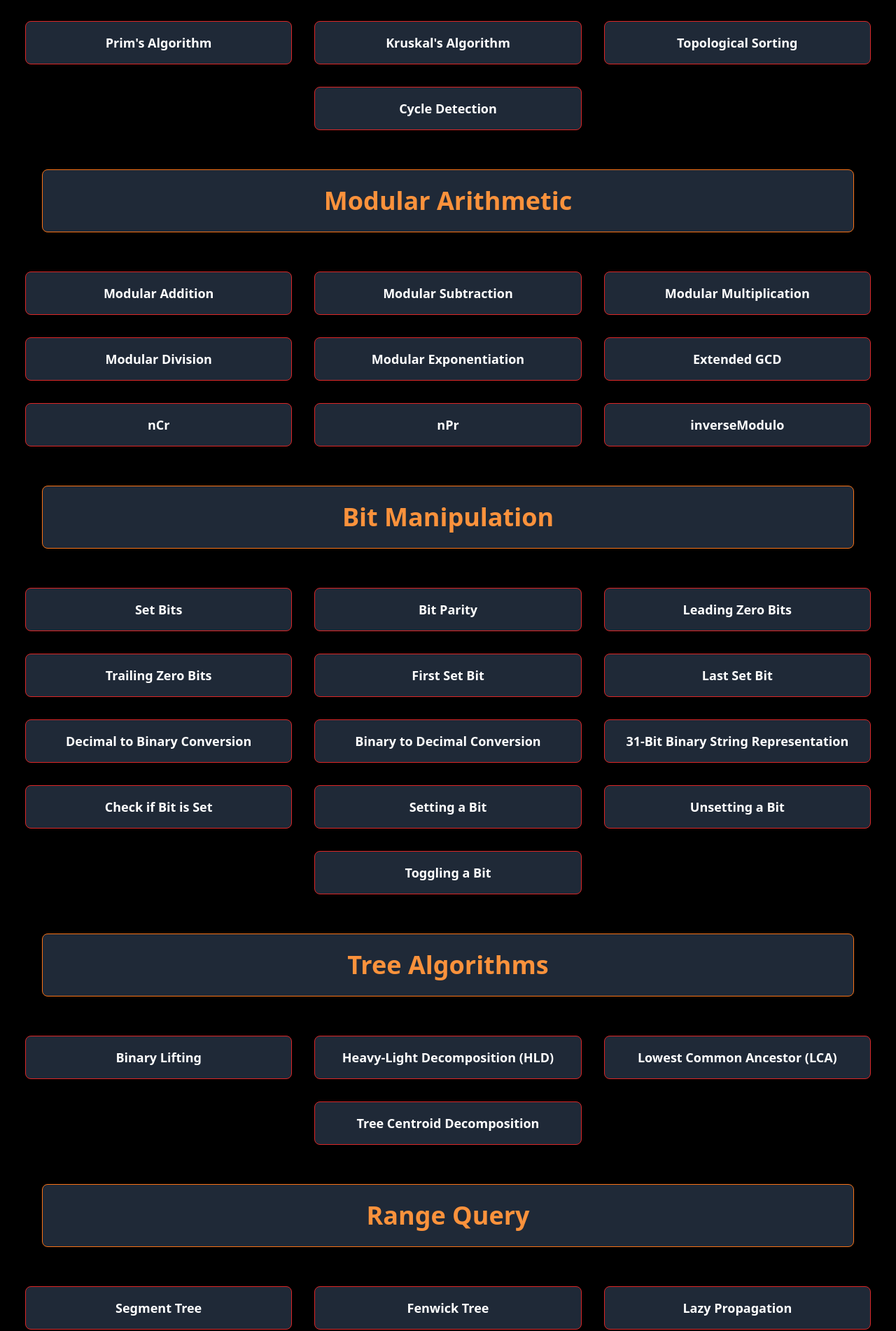
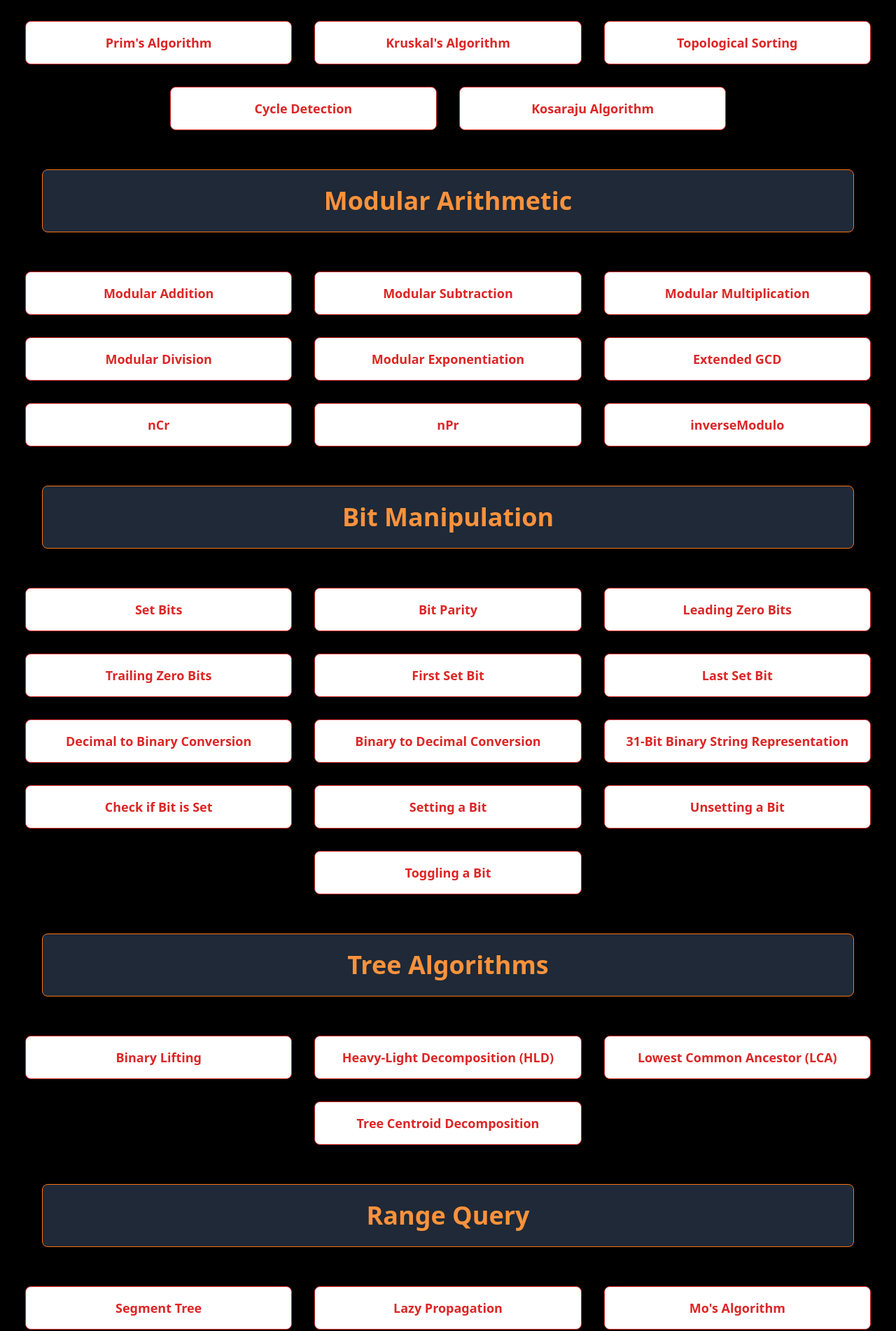
Before and after one commit to niteshsaxena03/The-CP-Sphere-Client, a React (Vite) app: page /cp-resources in a window 1280 px wide. Shown: the part 704-2606 px from the top of the page at 70% size. Built offline with nearby package versions, Linux system fonts and the light colour scheme; no server answers.

Commit message:
Added many links to CP templates

```diff
--- a/src/components/TopicCard.jsx
+++ b/src/components/TopicCard.jsx
@@ -2,7 +2,7 @@ const TopicCard = ({ title, href }) => {
   return (
     <a
       href={href}
-      className="bg-gray-800 text-white rounded-lg p-4 m-2 text-center border border-red-600 flex flex-col justify-center items-center"
+      className="bg-white text-red-600 rounded-lg p-4 m-2 text-center border border-red-600 flex flex-col justify-center items-center"
     >
       <h3 className="text-lg font-bold">{title}</h3>
     </a>
--- a/src/pages/CPResources.jsx
+++ b/src/pages/CPResources.jsx
@@ -15,12 +15,28 @@ const CPResources = () => {
       title: "Dijkstra's Algorithm",
       href: "https://github.com/Priyansh19077/CP-Templates/blob/master/Graph%20Algorithms/Dijkstra.cpp",
     },
-    { title: "Bellman-Ford Algorithm", href: "/bellman-ford" },
-    { title: "Floyd-Warshall Algorithm", href: "/floyd-warshall" },
+    {
+      title: "Bellman-Ford Algorithm",
+      href: "https://github.com/Priyansh19077/CP-Templates/blob/master/Graph%20Algorithms/BellmanFord.cpp",
+    },
+    {
+      title: "Floyd-Warshall Algorithm",
+      href: "https://github.com/Priyansh19077/CP-Templates/blob/master/Graph%20Algorithms/FloydWarshall.cpp",
+    },
     { title: "Prim's Algorithm", href: "/prim" },
-    { title: "Kruskal's Algorithm", href: "/kruskal" },
-    { title: "Topological Sorting", href: "/topological-sorting" },
-    { title: "Cycle Detection", href: "/cycle-detection" },
+    {
+      title: "Kruskal's Algorithm",
+      href: "https://github.com/striver79/Competitive_Codes-/blob/master/kruskal.cpp",
+    },
+    {
+      title: "Topological Sorting",
+      href: "https://github.com/striver79/Competitive_Codes-/blob/master/toposort.cpp",
+    },
+    {
+      title: "Cycle Detection",
+      href: "https://github.com/striver79/Competitive_Codes-/blob/master/toposort.cpp",
+    },
+    { title: "Kosaraju Algorithm", href: "" },
   ];
 
   const modularArithmeticTopics = [
@@ -52,31 +68,68 @@ const CPResources = () => {
   ];
 
   const treeAlgorithmsTopics = [
-    { title: "Binary Lifting", href: "/binary-lifting" },
-    { title: "Heavy-Light Decomposition (HLD)", href: "/hld" },
-    { title: "Lowest Common Ancestor (LCA)", href: "/lca" },
+    {
+      title: "Binary Lifting",
+      href: "https://github.com/Priyansh19077/CP-Templates/blob/master/Tree%20Algorithms/Binary_Lifting.cpp",
+    },
+    {
+      title: "Heavy-Light Decomposition (HLD)",
+      href: "https://github.com/Priyansh19077/CP-Templates/blob/master/Tree%20Algorithms/HLD.cpp",
+    },
+    {
+      title: "Lowest Common Ancestor (LCA)",
+      href: "https://github.com/Priyansh19077/CP-Templates/blob/master/Tree%20Algorithms/LCA_tree.cpp",
+    },
     {
       title: "Tree Centroid Decomposition",
-      href: "/tree-centroid-decomposition",
+      href: "https://github.com/Priyansh19077/CP-Templates/blob/master/Tree%20Algorithms/Centroid_Tree.cpp",
     },
   ];
 
   const rangeQueryTopics = [
-    { title: "Segment Tree", href: "/segment-tree" },
-    { title: "Fenwick Tree", href: "/fenwick-tree" },
-    { title: "Lazy Propagation", href: "/lazy-propagation" },
-    { title: "Square Root Decomposition", href: "/square-root-decomposition" },
-    { title: "Sparse Table", href: "/sparse-table" },
+    {
+      title: "Segment Tree",
+      href: "https://github.com/Priyansh19077/CP-Templates/blob/master/Range%20Queries/Segment_tree.cpp",
+    },
+    {
+      title: "Lazy Propagation",
+      href: "https://github.com/Priyansh19077/CP-Templates/blob/master/Range%20Queries/Lazy_SGT.cpp",
+    },
+    {
+      title: "Mo's Algorithm",
+      href: "https://github.com/Priyansh19077/CP-Templates/blob/master/Range%20Queries/Mo_algo.cpp",
+    },
+    {
+      title: "Sparse Table",
+      href: "https://github.com/Priyansh19077/CP-Templates/blob/master/Range%20Queries/Sparse_Table.cpp",
+    },
   ];
 
   const stringMatchingTopics = [
-    { title: "KMP Algorithm", href: "/kmp" },
-    { title: "Rabin-Karp Algorithm", href: "/rabin-karp" },
-    { title: "Boyer-Moore Algorithm", href: "/boyer-moore" },
-    { title: "Z Algorithm", href: "/z-algorithm" },
-    { title: "Suffix Array", href: "/suffix-array" },
-    { title: "Prefix Function", href: "/prefix-function" },
-    { title: "String Hashing", href: "/string-hashing" },
+    {
+      title: "KMP Algorithm",
+      href: "https://github.com/striver79/Competitive_Codes-/blob/master/kmp.cpp",
+    },
+    {
+      title: "Rabin-Karp Algorithm",
+      href: "https://github.com/striver79/Competitive_Codes-/blob/master/rabin_karp.cpp",
+    },
+    {
+      title: "Z Algorithm",
+      href: "https://github.com/Priyansh19077/CP-Templates/blob/master/String%20Algorithms/ZAlgirthm.cpp",
+    },
+    {
+      title: "Suffix Array",
+      href: "https://github.com/Priyansh19077/CP-Templates/blob/master/String%20Algorithms/Suffix_array.cpp",
+    },
+    {
+      title: "Prefix Function",
+      href: "https://github.com/Priyansh19077/CP-Templates/blob/master/String%20Algorithms/Prefix_Function.cpp",
+    },
+    {
+      title: "String Hashing",
+      href: "https://github.com/Priyansh19077/CP-Templates/blob/master/String%20Algorithms/String_Hashing.cpp",
+    },
   ];
 
   return (
```
